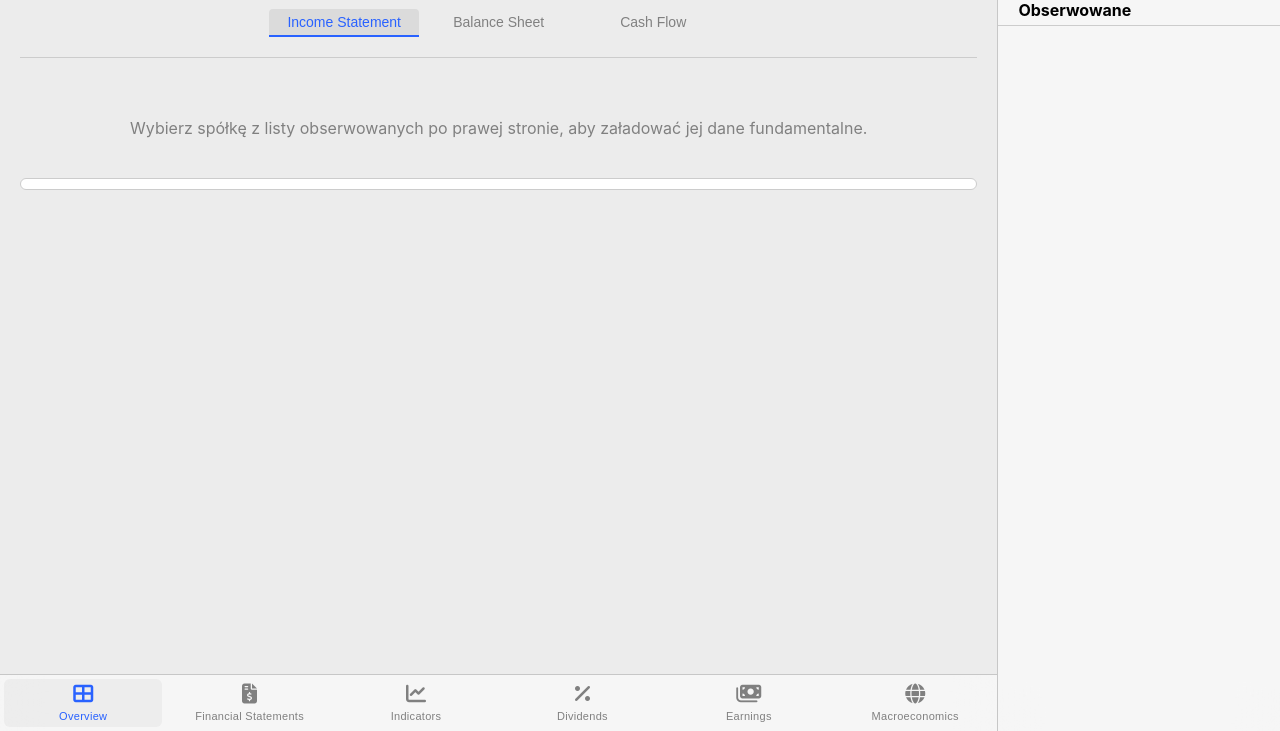
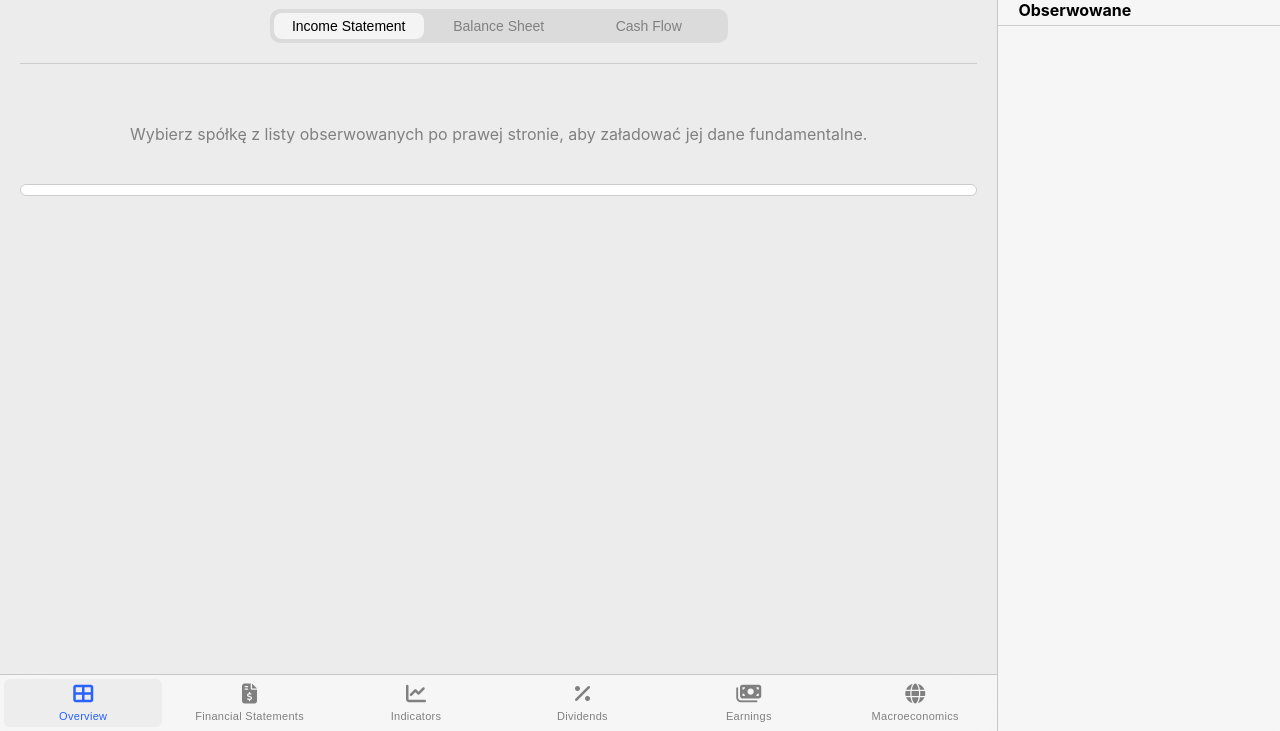
Before and after one commit to pawel-lisik/Fundamentals-, a website with bundled scripts: page public/index.html in a window 1280 px wide. Shown: the part 69-800 px from the top of the page. Built offline with nearby package versions, Linux system fonts and the light colour scheme.

Commit message:
poprawki

```diff
--- a/public/styles.css
+++ b/public/styles.css
@@ -124,13 +124,22 @@ h1 { font-size: 20px; margin: 0; }
 }
 
 .tabs button.active {
-    background-color: var(--panel-bg);
-    color: var(--accent-color);
-    border-bottom: 2px solid var(--accent-color);
-    border-radius: 4px 4px 0 0;
+    background-color: var(--toggle-btn-active-bg);
+    color: var(--text-primary);
+    border-radius: 8px;
     align-items: center;      /* Centruje idealnie góra-dół */
     justify-content: center;  /* Centruje idealnie lewo-prawo */
     line-height: 1;
+}
+
+.tabs {
+    background-color: var(--panel-bg);
+    border-radius: 10px;
+    padding: 4px;
+    display: flex;
+
+    align-items: center;      /* Centruje idealnie góra-dół */
+    justify-content: center;  /* Centruje idealnie lewo-prawo */
 }
 
 .period-toggle {
```
